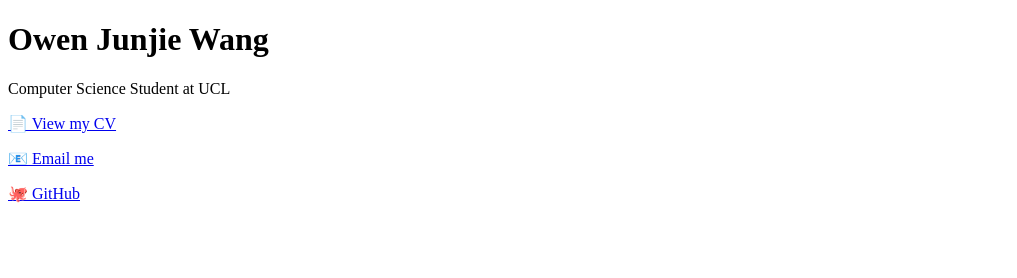
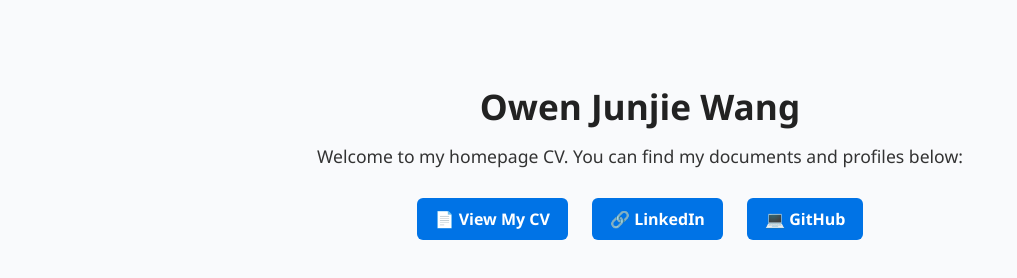
Before and after one commit to owenw-28/owenw-28.github.io, a plain HTML site: page index.html in a window 1280 px wide. Shown: the whole page, without its empty margins (0-1017 px from the left). Drawn offline with Linux system fonts and the light colour scheme.

Commit message:
Update index.html

```diff
--- a/index.html
+++ b/index.html
@@ -3,13 +3,17 @@
 <head>
   <meta charset="UTF-8">
   <meta name="viewport" content="width=device-width, initial-scale=1.0">
-  <title>Owen Wang - CV</title>
+  <title>Owen Junjie Wang - CV</title>
+  <link rel="stylesheet" href="styles.css">
 </head>
 <body>
   <h1>Owen Junjie Wang</h1>
-  <p>Computer Science Student at UCL</p>
-  <p><a href="public_resume.pdf" target="_blank">📄 View my CV</a></p>
-  <p><a href="mailto:owenjunjiewang@gmail.com">📧 Email me</a></p>
-  <p><a href="https://github.com/owenw-28">🐙 GitHub</a></p>
+  <p>Welcome to my homepage CV. You can find my documents and profiles below:</p>
+
+  <div class="links">
+    <a href="resume.pdf" target="_blank">📄 View My CV</a>
+    <a href="https://www.linkedin.com/in/owenjunjiewang/" target="_blank">🔗 LinkedIn</a>
+    <a href="https://github.com/owenw-28" target="_blank">💻 GitHub</a>
+  </div>
 </body>
 </html>
```
